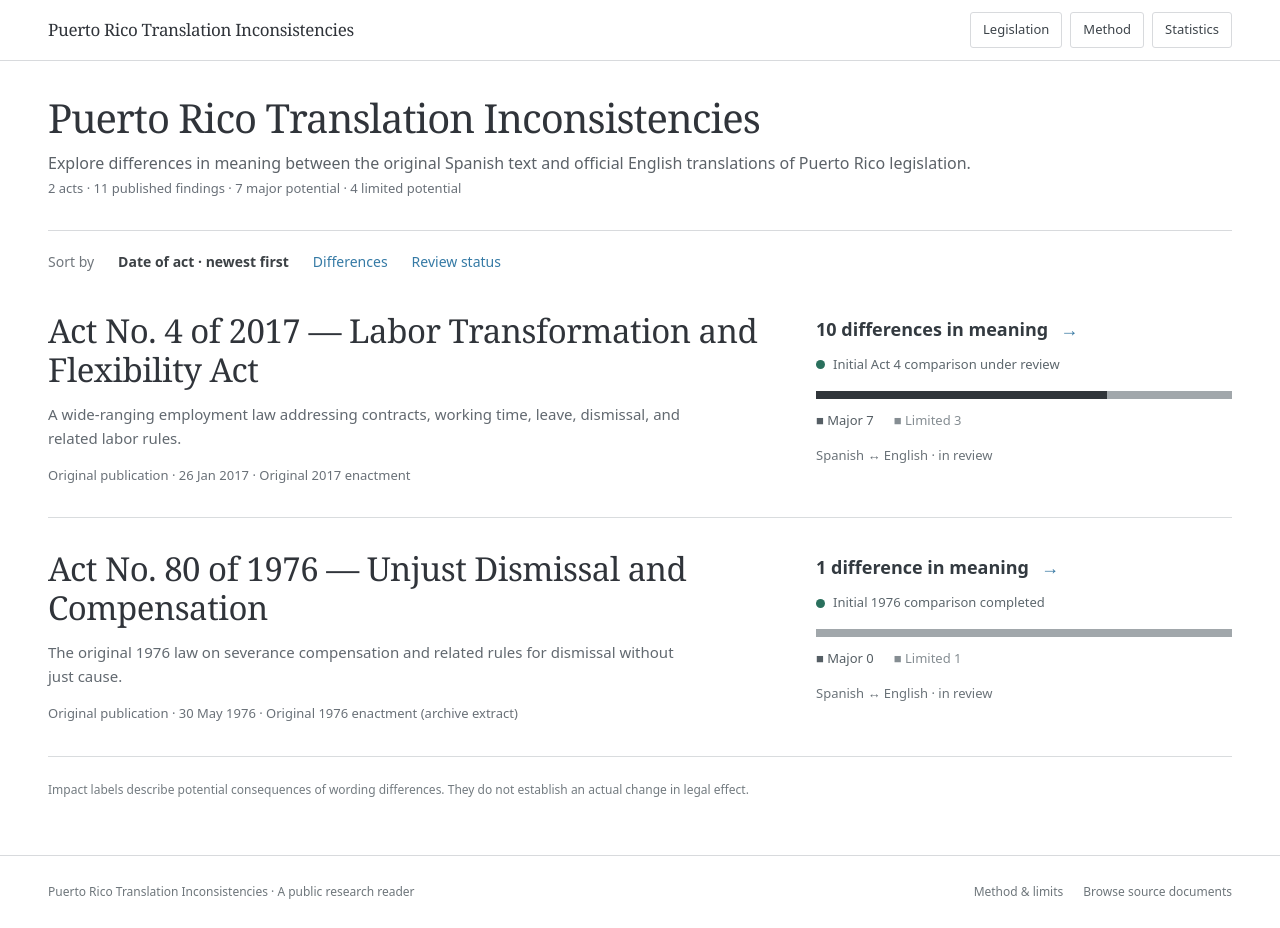
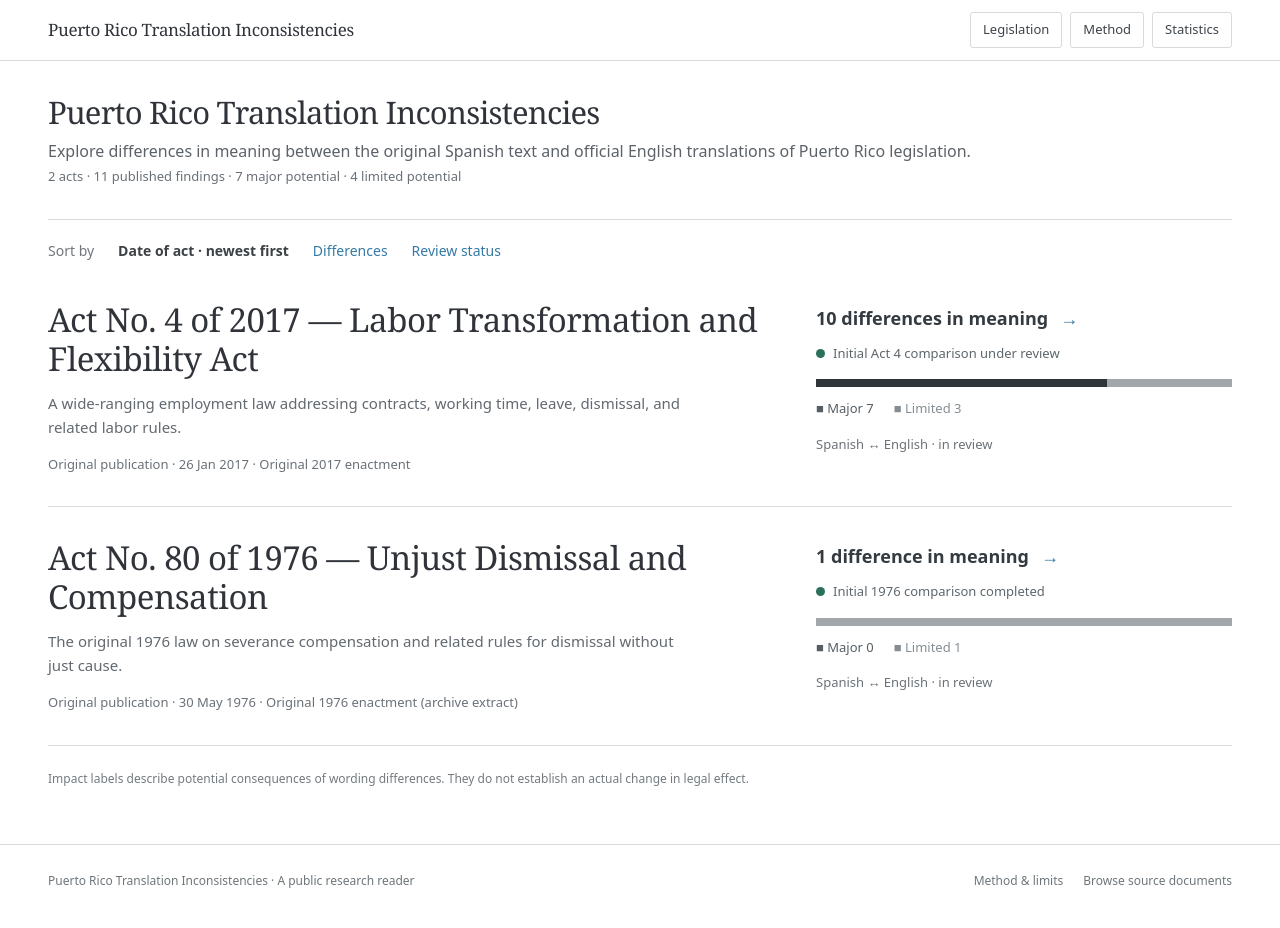
Before and after one commit to ae-oss/puerto-rico-translation-inconsistencies, a Next.js app: page / in a window 1280 px wide. Built offline with nearby package versions, Linux system fonts and the light colour scheme.

Commit message:
Reduce title heading sizes

```diff
--- a/src/app/page.tsx
+++ b/src/app/page.tsx
@@ -5,7 +5,7 @@ export default function Home() {
   const published = findings.filter((finding) => finding.published);
   return (
     <div className="mx-auto max-w-[1460px] px-5 pb-14 pt-8 sm:px-8 lg:px-12">
-      <h1 className="font-serif text-[35px] leading-tight tracking-[-.025em] text-[#30343a] sm:text-[40px]">Puerto Rico Translation Inconsistencies</h1>
+      <h1 className="font-serif text-[27px] leading-tight tracking-[-.025em] text-[#30343a] sm:text-[31px]">Puerto Rico Translation Inconsistencies</h1>
       <p className="mt-2 text-[16px] text-[#5c6268]">Explore differences in meaning between the original Spanish text and official English translations of Puerto Rico legislation.</p>
       <p className="mt-1 text-[13px] text-[#697078]">{laws.length} acts · {published.length} published findings · {published.filter((f) => f.impact === "major").length} major potential · {published.filter((f) => f.impact === "limited").length} limited potential</p>
       <LawList laws={laws} findings={published} />
```
